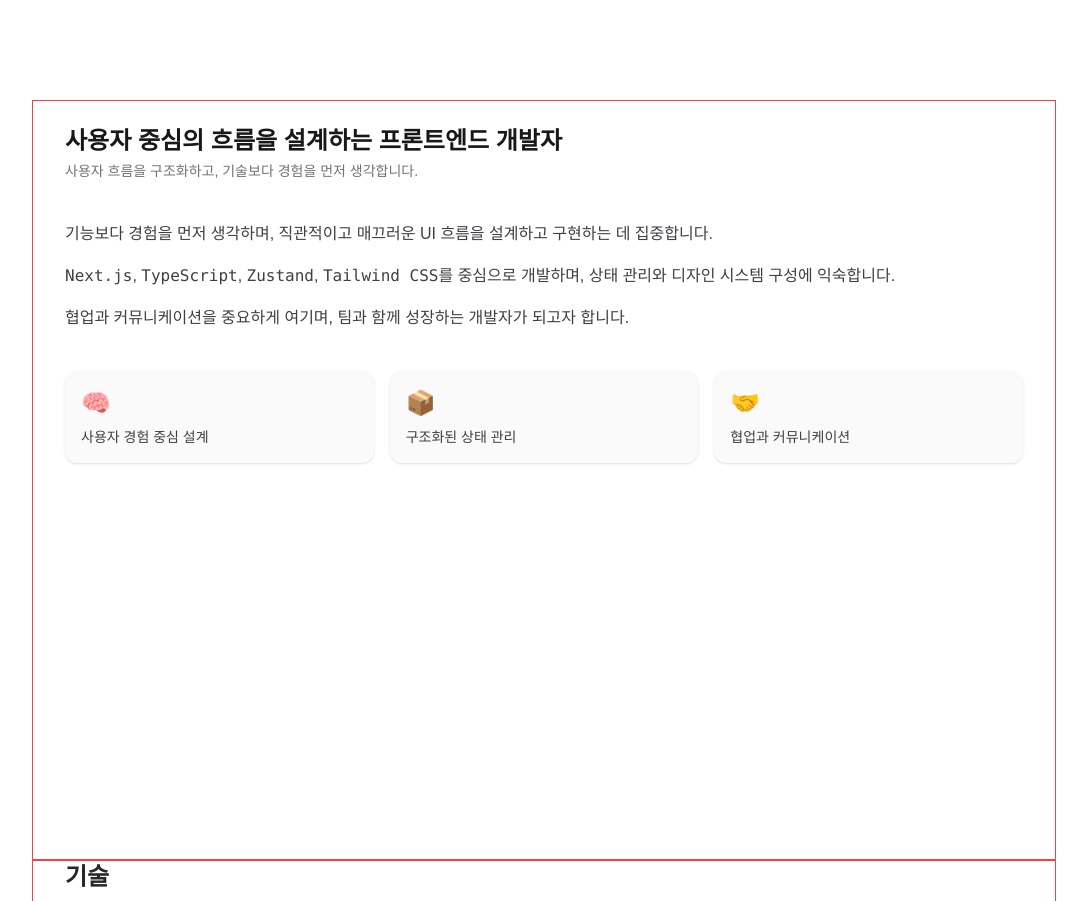
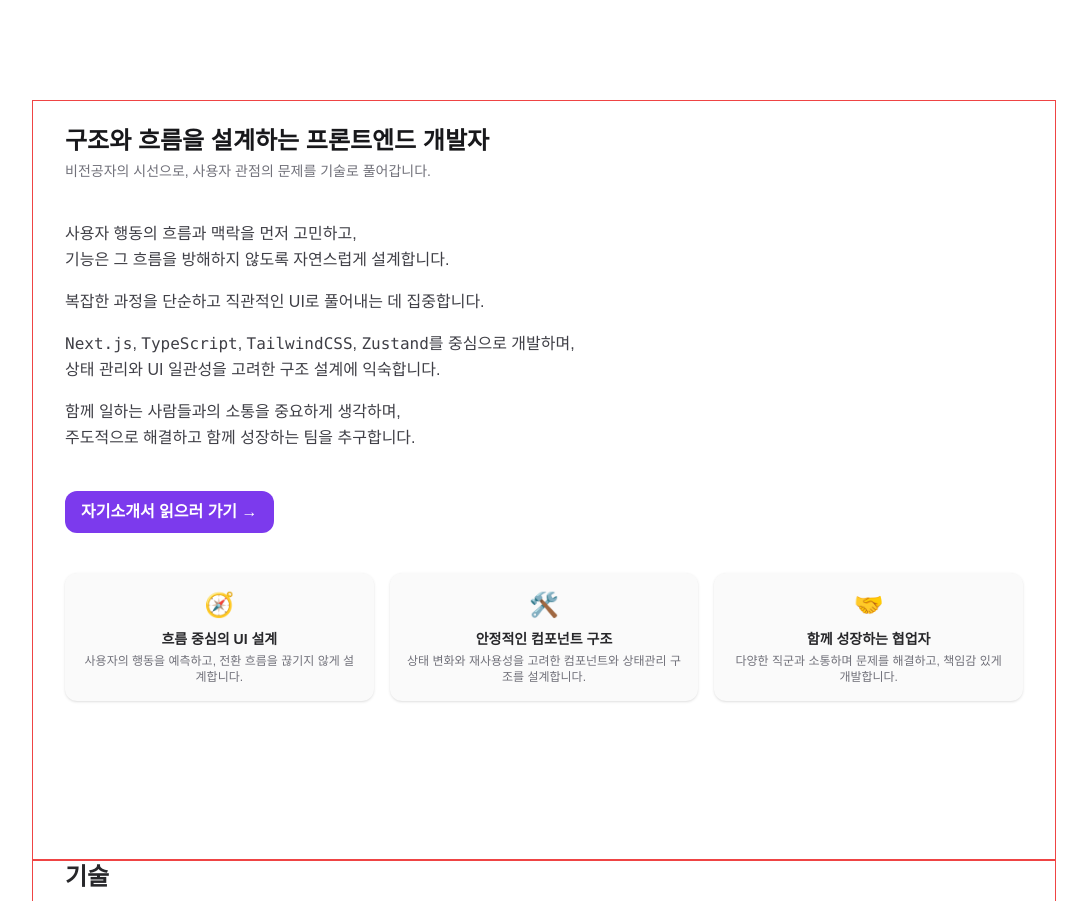
Before and after one commit to sangah323/my-portfolio, a Next.js app: page / in a window 1280 px wide. Shown: the part 700-1601 px from the top of the page, without its empty margins (96-1183 px from the left). Built offline with nearby package versions, Linux system fonts and the light colour scheme; a web font is replaced by a local one.

Commit message:
feat: 자기소개서 페이지 추가

```diff
--- a/app/components/sections/About.tsx
+++ b/app/components/sections/About.tsx
@@ -1,43 +1,69 @@
+import Link from "next/link";
+
 export default function About() {
   return (
     <section className="scroll-mt-24 space-y-10 text-zinc-700 dark:text-zinc-300 text-base leading-relaxed">
       <div className="space-y-1">
         <h2 className="text-2xl font-semibold text-zinc-900 dark:text-white">
-          사용자 중심의 흐름을 설계하는 프론트엔드 개발자
+          구조와 흐름을 설계하는 프론트엔드 개발자
         </h2>
         <p className="text-sm text-zinc-500 dark:text-zinc-400">
-          사용자 흐름을 구조화하고, 기술보다 경험을 먼저 생각합니다.
+          비전공자의 시선으로, 사용자 관점의 문제를 기술로 풀어갑니다.
         </p>
       </div>
 
       <div className="space-y-4">
         <p>
-          기능보다 경험을 먼저 생각하며, 직관적이고 매끄러운 UI 흐름을 설계하고
-          구현하는 데 집중합니다.
+          사용자 행동의 흐름과 맥락을 먼저 고민하고, <br />
+          기능은 그 흐름을 방해하지 않도록 자연스럽게 설계합니다.
+        </p>
+        <p>복잡한 과정을 단순하고 직관적인 UI로 풀어내는 데 집중합니다.</p>
+        <p>
+          <code>Next.js</code>, <code>TypeScript</code>,{" "}
+          <code>TailwindCSS</code>, <code>Zustand</code>를 중심으로 개발하며,
+          <br />
+          상태 관리와 UI 일관성을 고려한 구조 설계에 익숙합니다.
         </p>
         <p>
-          <code>Next.js</code>, <code>TypeScript</code>, <code>Zustand</code>,{" "}
-          <code>Tailwind CSS</code>를 중심으로 개발하며, 상태 관리와 디자인
-          시스템 구성에 익숙합니다.
-        </p>
-        <p>
-          협업과 커뮤니케이션을 중요하게 여기며, 팀과 함께 성장하는 개발자가
-          되고자 합니다.
+          함께 일하는 사람들과의 소통을 중요하게 생각하며,
+          <br />
+          주도적으로 해결하고 함께 성장하는 팀을 추구합니다.
         </p>
       </div>
+      <Link
+        href="/self-intro"
+        className="inline-block bg-violet-600 hover:bg-violet-700 text-white font-semibold py-2 px-4 rounded-xl transition"
+      >
+        자기소개서 읽으러 가기 →
+      </Link>
 
       <div className="grid grid-cols-1 sm:grid-cols-3 gap-4">
-        <div className="p-4 rounded-xl bg-zinc-50 dark:bg-zinc-800 shadow">
-          <div className="text-2xl mb-2">🧠</div>
-          <div className="text-sm font-medium">사용자 경험 중심 설계</div>
+        <div className="p-4 rounded-xl bg-zinc-50 dark:bg-zinc-800 shadow text-center">
+          <div className="text-2xl mb-2">🧭</div>
+          <h4 className="font-semibold text-sm text-zinc-800 dark:text-white">
+            흐름 중심의 UI 설계
+          </h4>
+          <p className="text-xs text-zinc-500 dark:text-zinc-400 mt-1">
+            사용자의 행동을 예측하고, 전환 흐름을 끊기지 않게 설계합니다.
+          </p>
         </div>
-        <div className="p-4 rounded-xl bg-zinc-50 dark:bg-zinc-800 shadow">
-          <div className="text-2xl mb-2">📦</div>
-          <div className="text-sm font-medium">구조화된 상태 관리</div>
+        <div className="p-4 rounded-xl bg-zinc-50 dark:bg-zinc-800 shadow text-center">
+          <div className="text-2xl mb-2">🛠️</div>
+          <h4 className="font-semibold text-sm text-zinc-800 dark:text-white">
+            안정적인 컴포넌트 구조
+          </h4>
+          <p className="text-xs text-zinc-500 dark:text-zinc-400 mt-1">
+            상태 변화와 재사용성을 고려한 컴포넌트와 상태관리 구조를 설계합니다.
+          </p>
         </div>
-        <div className="p-4 rounded-xl bg-zinc-50 dark:bg-zinc-800 shadow">
+        <div className="p-4 rounded-xl bg-zinc-50 dark:bg-zinc-800 shadow text-center">
           <div className="text-2xl mb-2">🤝</div>
-          <div className="text-sm font-medium">협업과 커뮤니케이션</div>
+          <h4 className="font-semibold text-sm text-zinc-800 dark:text-white">
+            함께 성장하는 협업자
+          </h4>
+          <p className="text-xs text-zinc-500 dark:text-zinc-400 mt-1">
+            다양한 직군과 소통하며 문제를 해결하고, 책임감 있게 개발합니다.
+          </p>
         </div>
       </div>
     </section>
--- /dev/null
+++ b/app/self-intro/components/SelfIntroSection.tsx
@@ -0,0 +1,15 @@
+interface Props {
+  title: string;
+  content: string;
+}
+
+export default function SelfIntroSection({ title, content }: Props) {
+  return (
+    <section className="space-y-4">
+      <h2 className="text-xl font-semibold text-violet-600">{title}</h2>
+      <p className="text-zinc-700 dark:text-zinc-300 leading-relaxed whitespace-pre-line">
+        {content}
+      </p>
+    </section>
+  );
+}
--- /dev/null
+++ b/app/self-intro/page.tsx
@@ -0,0 +1,60 @@
+import SelfIntroSection from "./components/SelfIntroSection";
+
+const sections = [
+  {
+    title: "사용자 경험을 설계하는 프론트엔드 개발자를 꿈꿉니다",
+    content: ` 처음에는 단순히 ‘만들어진 걸 사용하는 사람’이었습니다. 그런데 어느 순간부터 ‘이걸 내가 직접 만들 수 있다면 더 좋지 않을까?’라는 생각이 들었고 그 질문이 개발로의 전환을 이끌었습니다.
+ 비전공자였지만 사용자 관점에서 서비스를 바라보고 흐름을 직접 설계해 코드로 구현할 수 있다는 점에 큰 매력을 느껴 프론트엔드 개발자가 되기로 결심했습니다.
+
+특히 실제 프로젝트를 통해 사용자 중심 사고가 서비스에서 얼마나 중요한지 몸소 체감했고 복잡한 기술 환경에서도 사용자가 자연스럽게 사용할 수 있는 구조를 만들기 위해 꾸준히 고민해왔습니다. 이 경험들은 제가 프론트엔드라는 직무에 대한 확신을 갖게 해주었습니다.`,
+  },
+  {
+    title: "퍼널 기반 UI 설계부터 상태 관리까지, 사용자 흐름을 구조화한 경험",
+    content: ` 최근 참여한 기업 협업 프로젝트 TUNER에서는 사용자 이탈률이 높을 수밖에 없는 모든 입력이 한 페이지에 몰려 있는 구조가 가장 큰 문제였습니다. 특히 모바일 환경에서는 이탈 가능성이 더 높다고 판단했고 이를 해결하기 위해 설문 참여 과정을 4단계 퍼널 구조로 재설계하고 각 단계에서 사용자 몰입도를 높일 수 있도록 UI를 구성했습니다.
+
+ Next.js의 라우팅 구조를 활용해 각 단계 간 전환을 명확히 분리했고 Zustand로 상태를 관리해 새로고침 이후에도 응답 데이터를 유지하도록 만들었습니다. 또한 Axios 인터셉터 기반의 전역 에러 핸들링을 도입해 요청 실패 시에도 흐름이 끊기지 않고 사용자에게 일관된 피드백이 제공되도록 개선했습니다.
+
+ 단순히 퍼널 UI를 구현하는 것을 넘어서 사용자 흐름을 중심에 두고 서비스 구조를 설계한 실전 경험이었습니다. 모든 입력이 한 화면에 몰려 있던 기존 구조에서 벗어나 모바일 환경에서도 단계별로 자연스럽게 몰입할 수 있는 구조로 변화시켰습니다. 이 과정을 통해 저는 기능을 만드는 것을 넘어 사용자의 경험을 설계하는 개발자로서 한 단계 성장할 수 있었습니다.`,
+  },
+  {
+    title: "다양한 경험을 통해 프론트엔드라는 방향을 선택했습니다",
+    content: ` 비전공자로 시작했지만 프로젝트를 하며 마주한 문제를 하나씩 해결해가는 과정에서 실전 중심의 학습 방식에 익숙해졌습니다. 초반에는 컴퓨터공학 지식의 부족으로 막막했지만 필요한 기술을 스스로 찾아보며 역추적하는 방식으로 성장했고 지금도 여전히 그렇게 배우고 있습니다.
+
+ 처음부터 프론트엔드를 목표로 한 것은 아니었습니다.
+실제로 프로젝트 초기에는 백엔드 개발과 블록체인에 더 흥미를 느껴 스마트 계약 작성, DB 설계, API 흐름 설계 등도 경험했습니다. 그에 대한 프로젝트가 NuLOOK입니다.
+ 그러나 마지막 기업 협업 프로젝트에서 프론트엔드를 맡게 되었고 사용자 경험을 직접 설계하고 눈에 보이는 결과물로 구현하는 과정에 큰 매력을 느꼈습니다.
+
+ 그 경험을 계기로 제가 지금까지 쌓아온 기술과 문제 해결 역량을 가장 잘 살릴 수 있는 분야가 프론트엔드라는 확신이 들었습니다. 이건 단순한 역할 배정이 아닌 다양한 실전 경험과 고민 끝에 스스로 내린 결정입니다.`,
+  },
+  {
+    title: "함께 일할 수 있는 동료, 함께 성장하는 주니어가 되고 싶습니다",
+    content: ` 저는 협업 속에서 가장 많이 배우고 성장한다고 믿습니다.
+ 기획자, 백엔드 개발자와 요구사항을 조율하거나 사용자 흐름을 정리하며 팀 전체의 방향성을 고민한 경험이 있습니다. 실제로 팀 회의나 기획 논의 시에는 회의록을 작성하며 논의 내용을 정리하고 결정 사항과 TODO를 명확히 정리하는 역할을 자주 맡았습니다.
+
+ 또한 Git 브랜치 전략, PR 리뷰, 피드백 반영 등을 통해 협업 기반 개발 문화를 실전에서 익혔고 빠르게 실무 환경에 적응할 수 있다는 자신감도 얻었습니다. 저는 단순히 코드만 잘 짜는 개발자가 아니라 팀에 신뢰를 주고 함께 성장할 수 있는 동료가 되고 싶습니다.`,
+  },
+  {
+    title: "기술 장벽을 넘는 사용자 중심 인터페이스를 만들고 싶습니다",
+    content: ` 프론트엔드는 사용자와 가장 가까운 기술이라고 생각합니다. 그래서 저는 언제나 “이 기능이 어떤 흐름으로 전달될까?”를 먼저 고민하며 UI를 설계합니다. 작동만 잘 되는 코드보다 누가 봐도 자연스럽게 이해되고 사용할 수 있는 구조를 만드는 것이 저의 목표입니다.
+
+ 특히 블록체인처럼 기술 장벽이 높은 환경에서는 사용자의 눈높이에서 다시 설명할 수 있는 인터페이스가 중요하다고 느꼈습니다. 실제 프로젝트에서도 사용자 흐름을 직접 설계하며 기술보다 사용자 경험이 먼저인 구조를 만들기 위해 꾸준히 고민해왔습니다.
+
+ 그중 하나였던 TUNER 프로젝트는 단순한 협업이 아닌 제가 처음부터 사용자 흐름을 설계하고 구현해낸 실전 과제였습니다. 그 과정을 통해 저는 기능 구현을 넘어 사용자의 경험을 먼저 고민하는 프론트엔드 개발자로 한 걸음 성장할 수 있었습니다.
+
+이처럼 저는 기술과 사용자 사이를 잇는 역할에 보람을 느끼며 앞으로도 다양한 환경 속에서 사용자에게 자연스럽게 다가가는 흐름을 설계하는 일에 기여하고 싶습니다.`,
+  },
+];
+
+export default function SelfIntroPage() {
+  return (
+    <main className="max-w-3xl mx-auto px-6 py-20 space-y-12">
+      <h1 className="text-3xl font-bold text-center mb-20">
+        <span className="text-violet-500 dark:text-violet-400">조상아</span>{" "}
+        자기소개서
+      </h1>
+      {sections.map((s, i) => (
+        <SelfIntroSection key={i} title={s.title} content={s.content} />
+      ))}
+    </main>
+  );
+}
```
